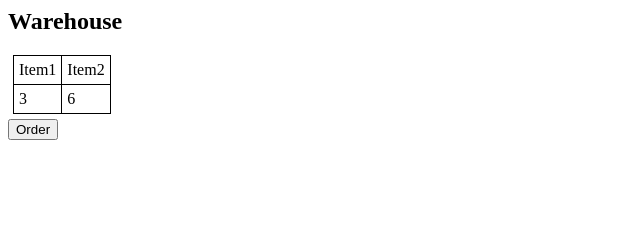
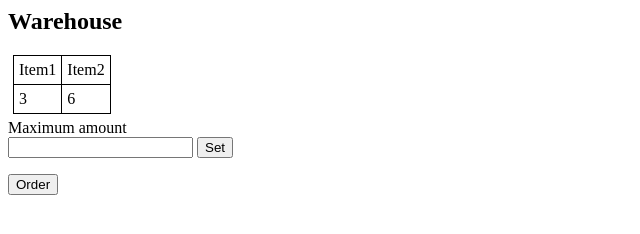
Before and after one commit to LucaTerruzzi/SE2_16_181964_L2, a plain HTML site: page index.html in a window 1280 px wide. Shown: the whole page, without its empty margins (0-640 px from the left). Drawn offline with Linux system fonts and the light colour scheme.

Commit message:
Added textfield

```diff
--- a/index.html
+++ b/index.html
@@ -12,6 +12,11 @@
     <tr>
     </tr>
     </table>
+    <form id="amount_form">
+        Maximum amount <br>
+        <input type="number" name="max_amount" min="0">
+        <input type="submit" value="Set" onclick="setAmount();return false;">
+    </form>
     <button onclick="order()" id="order_button">Order</button>
     <form style="display:none" id="add_form">
         Item name:<br>
```
Also changed, not shown: style.css (line endings or trailing spaces).
